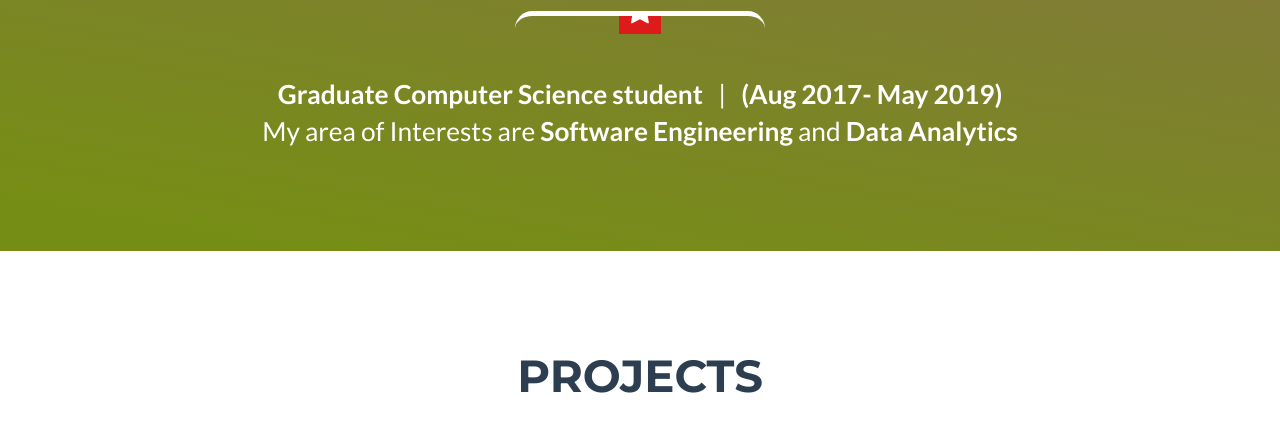
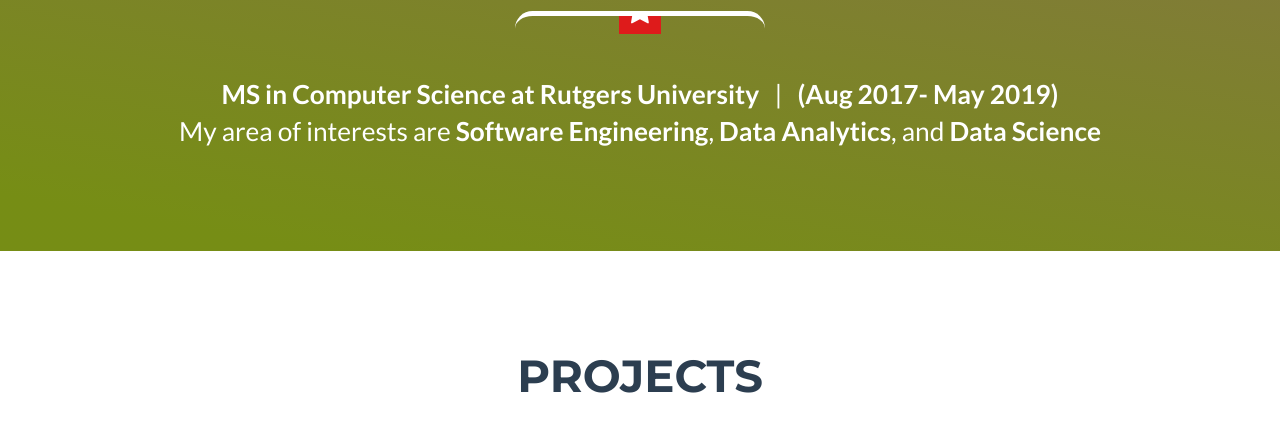
Before and after one commit to kunal0895/kunal0895.github.io, a website: page index.html in a window 1280 px wide. Shown: the part 668-1090 px from the top of the page. Drawn offline with nearby package versions, Linux system fonts and the light colour scheme; a script that the page names is missing.

Commit message:
Description Change

```diff
--- a/index.html
+++ b/index.html
@@ -114,8 +114,8 @@
                         <span class="name">Hi, I'm <strong>Kunal Shah</strong></span>
                         <hr class="star-light">
 
-                        <span class="skills"><b> Graduate Computer Science student</b> &nbsp | &nbsp  <strong>  (Aug 2017- May 2019)</strong><br>
-							                     My area of Interests are <b>Software Engineering</b>  and  <b> Data Analytics </b> <br />
+                        <span class="skills"><b> MS in Computer Science at Rutgers University</b> &nbsp | &nbsp  <strong>  (Aug 2017- May 2019)</strong><br>
+							                     My area of interests are <b>Software Engineering</b>, <b> Data Analytics</b>, and <b>Data Science</b> <br />
 	                     </span>
 
                     </div>
```
